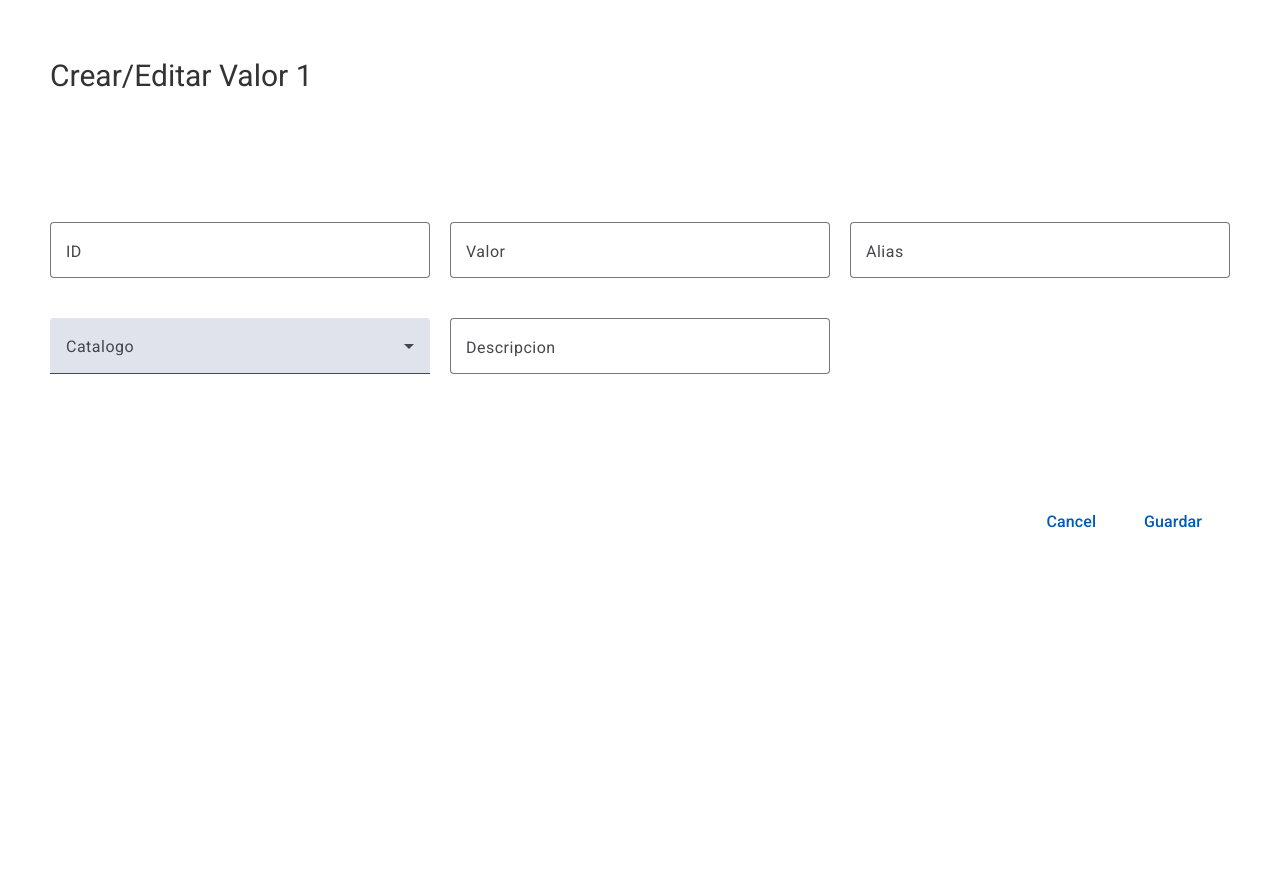
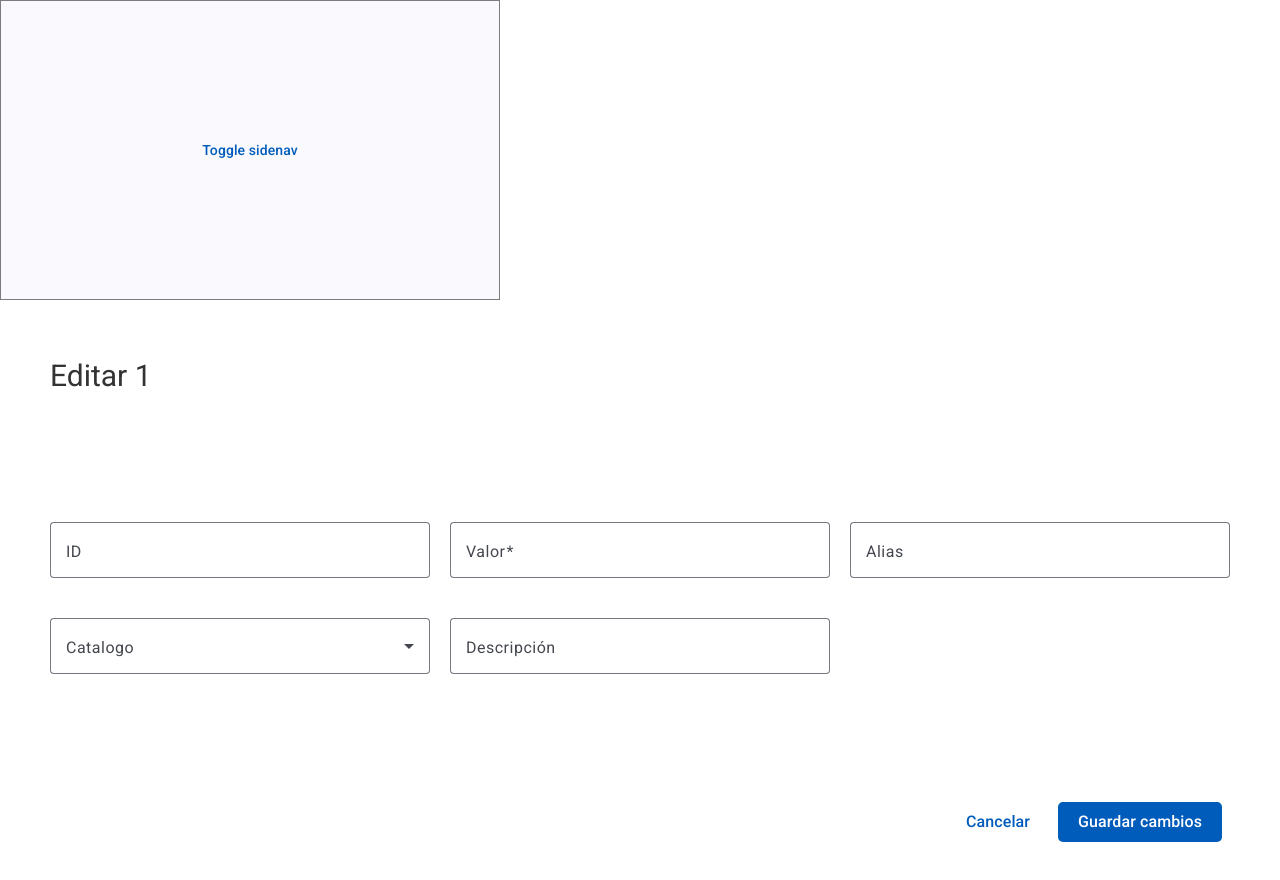
Before and after one commit to PcaJosue/portfolio-yavirac-fronted, an Angular app: page /edit-catalogo-valor/1 in a window 1280 px wide. Shown: the top 880 px of the page. Before the commit the page ends 800 px from the top, so only its background shows below. Built offline with nearby package versions, Linux system fonts and the light colour scheme.

Commit message:
subo para que no se destruya mas

```diff
--- a/src/app/app-routing.module.ts
+++ b/src/app/app-routing.module.ts
@@ -6,7 +6,7 @@ import { CatalogoValorFormComponent } from './componentes/catalogo-valor-form/ca
 const routes: Routes = [
   {path:"catalogo-valor",component:CatalogoValorComponent},
   {path:"catalogo-valor-form",component:CatalogoValorFormComponent},
-  {path:"edit-catalogo-valor/:valor",component:CatalogoValorFormComponent},
+  {path:"edit-catalogo-valor/:id",component:CatalogoValorFormComponent},
 
 
   { path: '',   redirectTo: '/catalogo-valor', pathMatch: 'full' }
--- a/src/app/app.component.html
+++ b/src/app/app.component.html
@@ -1 +1,24 @@
+<mat-drawer-container class="example-container" autosize>
+    <mat-drawer #drawer class="example-sidenav" mode="side">
+      <p>Auto-resizing sidenav</p>
+      @if (showFiller) {
+        <p>Lorem, ipsum dolor sit amet consectetur.</p>
+      }
+      <button (click)="showFiller = !showFiller" mat-raised-button>
+        Toggle extra text
+      </button>
+    </mat-drawer>
+
+    <div class="example-sidenav-content">
+      <button type="button" mat-button (click)="drawer.toggle()">
+        Toggle sidenav
+      </button>
+    </div>
+
+  </mat-drawer-container>
+
+
+
+
+
 <router-outlet></router-outlet>
--- a/src/app/app.component.scss
+++ b/src/app/app.component.scss
@@ -0,0 +1,16 @@
+.example-container {
+    width: 500px;
+    height: 300px;
+    border: 1px solid rgba(0, 0, 0, 0.5);
+  }
+
+  .example-sidenav-content {
+    display: flex;
+    height: 100%;
+    align-items: center;
+    justify-content: center;
+  }
+
+  .example-sidenav {
+    padding: 20px;
+  }
--- a/src/app/componentes/catalogo-valor-form/catalogo-valor-form.component.html
+++ b/src/app/componentes/catalogo-valor-form/catalogo-valor-form.component.html
@@ -1,23 +1,23 @@
-<h2>Crear/Editar Valor {{valor}} </h2>
-
+<form [formGroup]="catalogoForm" (ngSubmit)="guardar()">
+    <h2>{{ mode === 'edit' ? 'Editar' : 'Crear' }} {{ id }}</h2>
 
     <div class="crear-editar">
       <mat-form-field appearance="outline">
         <mat-label>ID</mat-label>
-        <input matInput placeholder="Input Field Text">
+        <input matInput placeholder="ID" formControlName="id" [disabled]="mode === 'edit'">
       </mat-form-field>
 
       <mat-form-field appearance="outline">
         <mat-label>Valor</mat-label>
-        <input matInput placeholder="Input Field Text">
+        <input matInput placeholder="Valor" formControlName="valor">
       </mat-form-field>
 
       <mat-form-field appearance="outline">
         <mat-label>Alias</mat-label>
-        <input matInput placeholder="Input Field Text">
+        <input matInput placeholder="Alias" formControlName="alias">
       </mat-form-field>
 
-    <mat-form-field>
+      <mat-form-field appearance="outline">
         <mat-label>Catalogo</mat-label>
         <mat-select>
               <mat-option value="one">Tipo de sangre</mat-option>
@@ -27,14 +27,13 @@
       </mat-form-field>
 
       <mat-form-field appearance="outline">
-        <mat-label>Descripcion</mat-label>
-        <input matInput placeholder="Input Field Text">
+        <mat-label>Descripción</mat-label>
+        <input matInput placeholder="Descripción" formControlName="descripcion">
       </mat-form-field>
-
     </div>
 
-
     <div class="botones">
-    <button mat-stroked-button (click)="goBack()">Cancel</button>
-    <button mat-stroked-button (click)="goBack()">Guardar</button>
+      <button mat-stroked-button type="button" (click)="goBack()">Cancelar</button>
+      <button mat-flat-button type="submit">{{ mode === 'edit' ? 'Guardar cambios' : 'Crear' }}</button>
     </div>
+  </form>
--- a/src/app/componentes/catalogo-valor-form/catalogo-valor-form.component.ts
+++ b/src/app/componentes/catalogo-valor-form/catalogo-valor-form.component.ts
@@ -1,23 +1,57 @@
-import { Component } from '@angular/core';
-import { ActivatedRoute, Route, Router } from '@angular/router';
+import { Component, OnInit } from '@angular/core';
+import { FormBuilder, FormGroup, Validators } from '@angular/forms';
+import { ActivatedRoute, Router } from '@angular/router';
+
 
 
 @Component({
   selector: 'app-catalogo-valor-form',
   templateUrl: './catalogo-valor-form.component.html',
-  styleUrl: './catalogo-valor-form.component.scss'
+  styleUrls: ['./catalogo-valor-form.component.scss']
 })
-export class CatalogoValorFormComponent {
-  valor: string = '';
+export class CatalogoValorFormComponent implements OnInit{
+  catalogoForm: FormGroup;
+  mode: 'edit' | 'create';
+  id: string;
 
-  constructor(private router:Router ,
-    private route: ActivatedRoute,
+  constructor(
+    private fb: FormBuilder,
+    private router: Router,
+    private route: ActivatedRoute
   ){
 
-    this.valor = this.route.snapshot.paramMap.get('valor')
+    this.catalogoForm = this.fb.group({
+      id: [''], // puedes agregar validadores aquí si es necesario
+      valor: ['', Validators.required],
+      alias: [''],
+      catalogo: ['', Validators.required],
+      descripcion: ['']
+    });
+  }
+
+  ngOnInit(): void {
+    this.id = this.route.snapshot.paramMap.get('id');
+    this.mode = this.id ? 'edit' : 'create';
+
+    if (this.mode === 'edit') {
+      // Aquí puedes cargar los datos del objeto a editar, si es necesario
+      // Por ejemplo, haciendo una llamada al servicio para obtener los datos del ID
+      // this.loadCatalogoValor(this.id);
+    }
+  }
+
+  guardar(): void {
+    if (this.catalogoForm.valid) {
+      const formData = this.catalogoForm.value;
+      // Aquí puedes guardar los datos usando un servicio
+      // this.catalogoService.guardarCatalogo(formData).subscribe(...);
+      this.goBack();
+    } else {
+      // Maneja la lógica para mostrar errores o mensajes al usuario
+    }
+  }
 
 
-  }
   goBack(){
     this.router.navigate(['catalogo-valor'])
   }
--- a/src/app/componentes/catalogo-valor/catalogo-valor.component.html
+++ b/src/app/componentes/catalogo-valor/catalogo-valor.component.html
@@ -1,4 +1,4 @@
-
+<link rel="stylesheet" href="https://fonts.googleapis.com/css2?family=Material+Symbols+Outlined:opsz,wght,FILL,GRAD@20..48,100..700,0..1,-50..200" />
 
     <div class="catalogo-valor-container">
 
@@ -10,7 +10,7 @@
         </mat-form-field>
         </div>
         <div class="d">
-        <button mat-stroked-button (click)="goToCatalogoValorForm()">Create</button>
+        <button mat-flat-button (click)="crearCatalogoValorForm()">Create</button>
         </div>
       </div>
       <div class="valor-table">
@@ -50,9 +50,11 @@
             <ng-container matColumnDef="action">
               <th mat-header-cell *matHeaderCellDef> Accion </th>
               <td mat-cell *matCellDef="let element">
-                <button mat-stroked-button (click)="editCatalogoValor(element)">Editar</button>
+                <button class="material-symbols-outlined" (click)= "editCatalogoValor(element)">Edit</button>
               </td>
+
             </ng-container>
+
 
             <tr mat-header-row *matHeaderRowDef="displayedColumns"></tr>
             <tr mat-row *matRowDef="let row; columns: displayedColumns;"></tr>
--- a/src/app/componentes/catalogo-valor/catalogo-valor.component.scss
+++ b/src/app/componentes/catalogo-valor/catalogo-valor.component.scss
@@ -8,6 +8,15 @@
   align-items: center;
   margin-bottom: 20px;
   width: 100%;
+}
+
+
+.material-symbols-outlined {
+  font-variation-settings:
+  'FILL' 0,
+  'wght' 400,
+  'GRAD' 0,
+  'opsz' 24
 }
 
 .h {
--- a/src/app/componentes/catalogo-valor/catalogo-valor.component.ts
+++ b/src/app/componentes/catalogo-valor/catalogo-valor.component.ts
@@ -30,8 +30,11 @@ export class CatalogoValorComponent  implements AfterViewInit {
       this.dataSource = new MatTableDataSource<Valor>(valores);
       return;
     }
-    const filterCatalogoValor = valores.filter( valor => valor.id.toLowerCase().includes(this.searchInput.toLowerCase()));
+    const filterCatalogoValor = valores.filter(valor =>
+      valor.id.toString().toLowerCase().includes(this.searchInput.toLowerCase())
+    );
     this.dataSource = new MatTableDataSource<Valor>(filterCatalogoValor);
+
 
   }
   goToCatalogoValorForm(){
@@ -41,22 +44,26 @@ export class CatalogoValorComponent  implements AfterViewInit {
 
   editCatalogoValor(valores:Valor){
     console.log(valores)
-    this.router.navigate(['/edit-catalogo-valor',valores.id])
+    this.router.navigate(['/edit-catalogo-valor',valores.id]) //editar
+  }
+
+  crearCatalogoValorForm(){
+    console.log(valores)
+    this.router.navigate(['/catalogo-valor-form'])
   }
 
 }
 
 export interface Valor {
   valor: string;
-  id: string;
-
+  id: number;
   alias: string;
   descripcion: string;
   catalogo: string;
 }
 
 const valores: Valor[] = [
-  {id: '1', valor: 'Primer', alias: '1er', descripcion: 'semestre inicial',catalogo:'semestres'},
-  {id: '2', valor: 'Segundo', alias: '2do', descripcion: 'segundo semestre', catalogo:'semestres'},
-  {id: '3', valor: 'A +', alias: 'A positivo', descripcion: 'tipo de sangre A+',catalogo:'tipo de sangre'},
+  {id: 1, valor: 'Primer', alias: '1er', descripcion: 'semestre inicial',catalogo:'semestres'},
+  {id: 2, valor: 'Segundo', alias: '2do', descripcion: 'segundo semestre', catalogo:'semestres'},
+  {id: 3, valor: 'A +', alias: 'A positivo', descripcion: 'tipo de sangre A+',catalogo:'tipo de sangre'},
 ];
```
Also changed, not shown: src/app/app.module.ts (+6 -3 lines). Lines whose indentation alone changed are shown as unchanged.
